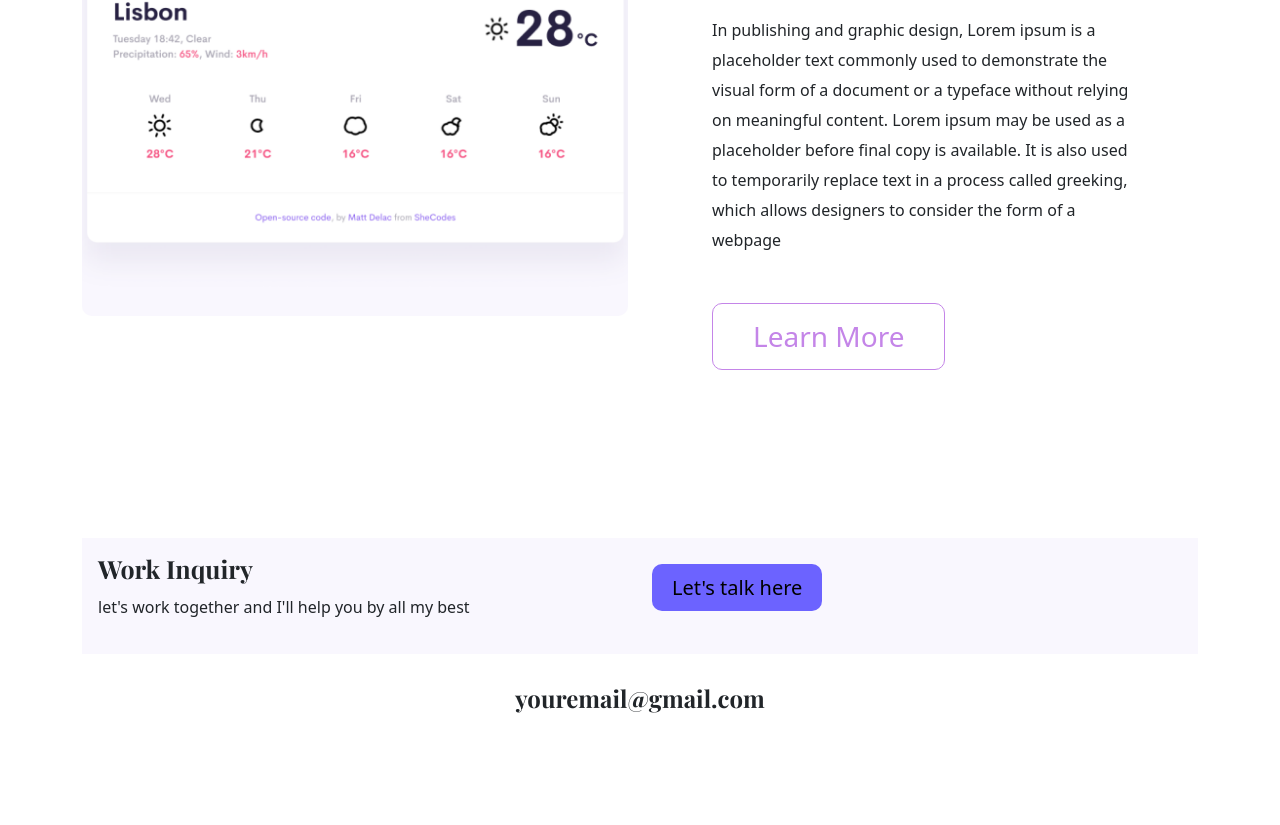
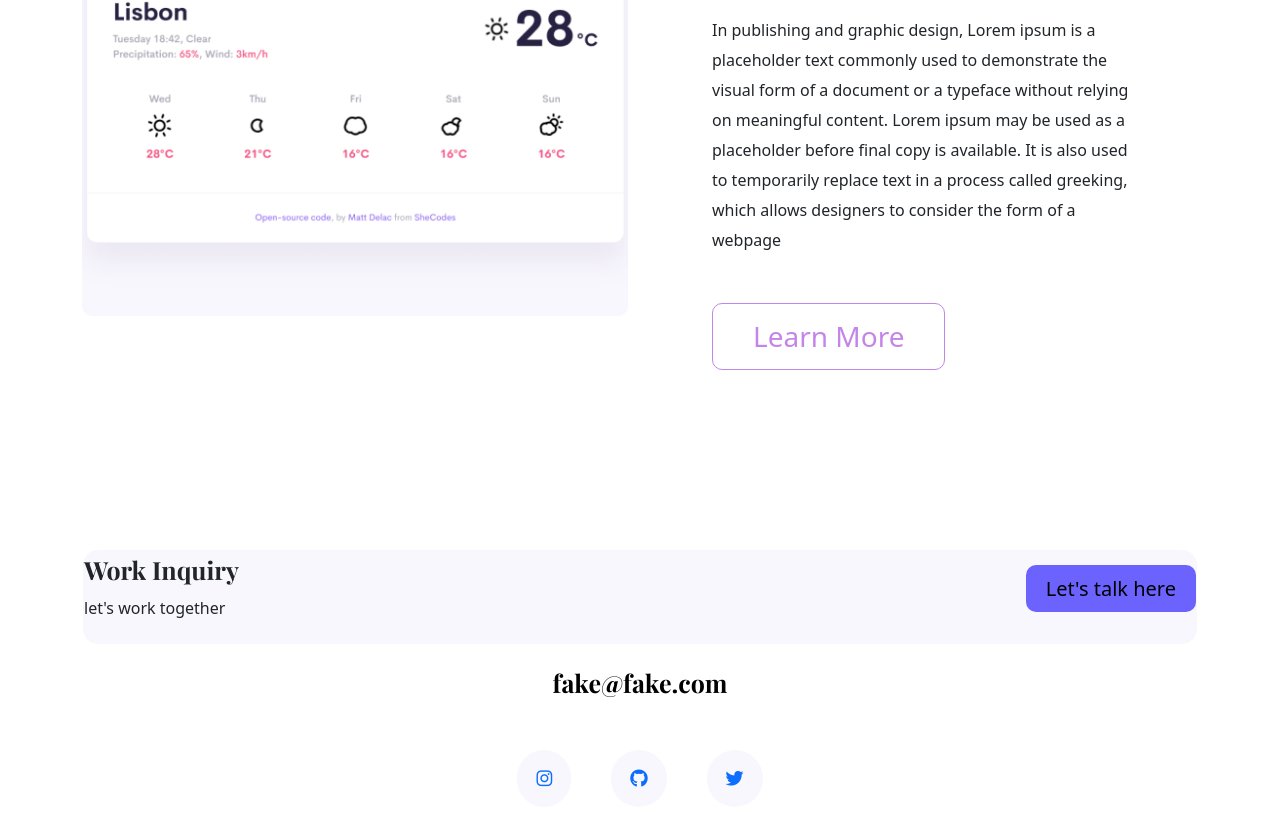
Before and after one commit to rsmichelle/lesson7responsive, a plain HTML site: page index.html in a window 1280 px wide. Shown: the part 2519-3344 px from the top of the page. Before the commit the page ends 3270 px from the top, so only its background shows below. Drawn offline with nearby package versions, Linux system fonts and the light colour scheme.

Commit message:
added footer

```diff
--- a/index.html
+++ b/index.html
@@ -116,18 +116,32 @@
           </div>
         </div>
       </div>
-      <div class="p-3 bg">
-        <div class="row">
-          <div class="col-6">
+      <footer>
+        <div class="contact-box d-flex justify-content-between">
+          <div>
             <h1 class="workInquiry">Work Inquiry</h1>
-            <p>let's work together and I'll help you by all my best</p>
+            <p class="text-mute">let's work together</p>
           </div>
-          <div class="col-6">
-            <button>Let's talk here</button>
+          <div>
+            <button><a href="">Let's talk here</a></button>
           </div>
         </div>
-      </div>
+
+        <div class="d-flex justify-content-center mb-5">
+          <a href="mailto:fake@fake.com" class="email-link">fake@fake.com</a>
+        </div>
+        <div class="social-link d-flex justify-content-center mb-5">
+          <a href="https//www.instagram.com/developing">
+            <i class="fa-brands fa-instagram"></i>
+          </a>
+          <a href="https//www.github.com/codedev">
+            <i class="fa-brands fa-github"></i>
+          </a>
+          <a href="https//www.twitter.com/developing" target="_blank">
+            <i class="fa-brands fa-twitter"></i>
+          </a>
+        </div>
+      </footer>
     </div>
-    <h4 class="text-center">youremail@gmail.com</h4>
   </body>
 </html>
--- a/style/app.css
+++ b/style/app.css
@@ -64,6 +64,7 @@ h5 {
 .content p {
   font-size: 14px;
 }
+
 nav {
   padding: 35px;
 }
@@ -105,6 +106,42 @@ nav li {
 .project {
   font-size: 35px;
   font-family: var(--heading-font-family);
+}
+footer {
+  margin: 60px 0;
+}
+footer .contact-box {
+  background-color: var(--branding-color);
+  padding: 5px 1px;
+  margin: 20px 1px;
+  border-radius: 15px;
+}
+footer .contact-box a {
+  color: black;
+  text-decoration: none;
+}
+footer .contact-box a:hover {
+  color: var(--secondary-color);
+}
+footer .email-link {
+  text-decoration: none;
+  color: black;
+  font-size: 25px;
+  font-family: var(--heading-font-family);
+  text-align: center;
+}
+footer .email-link:hover {
+  color: var(--secondary-color);
+}
+footer .social-link a {
+  margin: 0 20px;
+  background-color: var(--branding-color);
+  padding: 15px 19px;
+  border-radius: 40px;
+  font-size: 18px;
+}
+footer .social-link a:hover {
+  color: black;
 }
 @media (max-width: 900px) {
   h1 {
```
